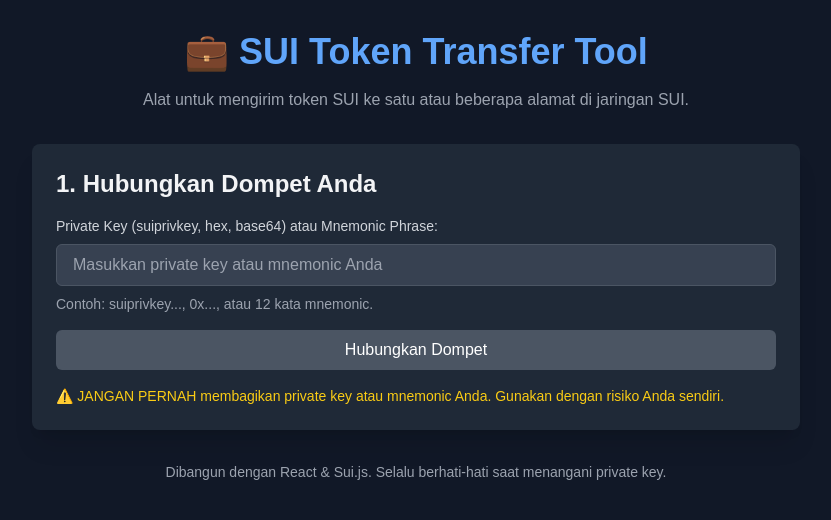
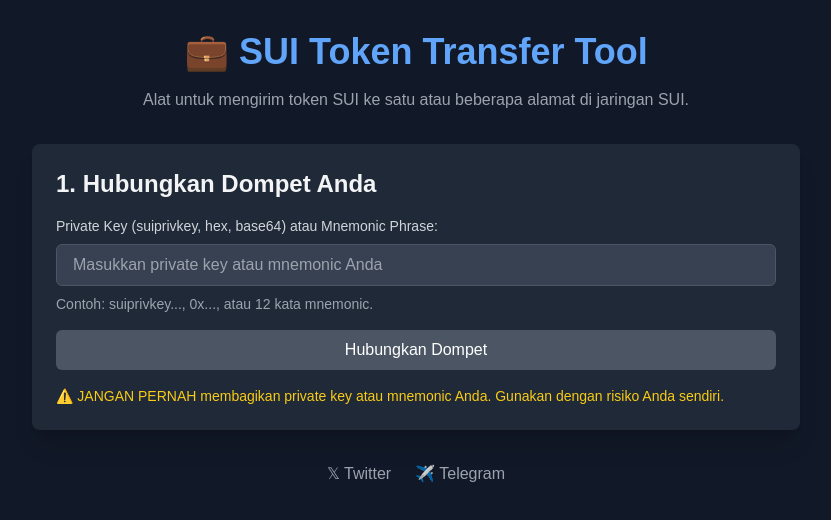
Before and after one commit to adekgemes/vitejs-vite-ewhf3bmk, a React (Vite) app: page / in a window 1280 px wide. Shown: the top 520 px of the page, without its empty margins (224-1055 px from the left). Built offline with nearby package versions, Linux system fonts and the light colour scheme; a web font is replaced by a local one; what @mysten/sui.js would draw is missing.

Commit message:
Updated App.tsx

```diff
--- a/src/App.tsx
+++ b/src/App.tsx
@@ -403,8 +403,25 @@
           </div>
         )}
 
-        <footer className="text-center text-gray-400 text-sm">
-          <p>Dibangun dengan React & Sui.js. Selalu berhati-hati saat menangani private key.</p>
+        <footer className="text-center space-y-4">
+          <div className="flex justify-center space-x-6">
+            <a
+              href="https://twitter.com/your_twitter"
+              target="_blank"
+              rel="noopener noreferrer"
+              className="text-gray-400 hover:text-blue-400 transition-colors"
+            >
+              𝕏 Twitter
+            </a>
+            <a
+              href="https://t.me/your_telegram"
+              target="_blank"
+              rel="noopener noreferrer"
+              className="text-gray-400 hover:text-blue-400 transition-colors"
+            >
+              ✈️ Telegram
+            </a>
+          </div>
         </footer>
       </div>
     </div>
```
